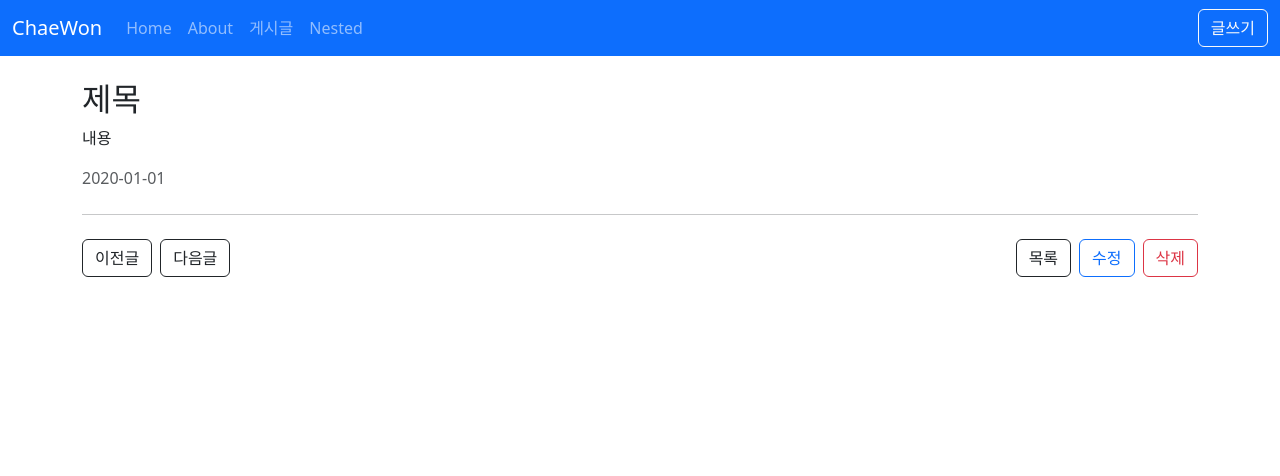
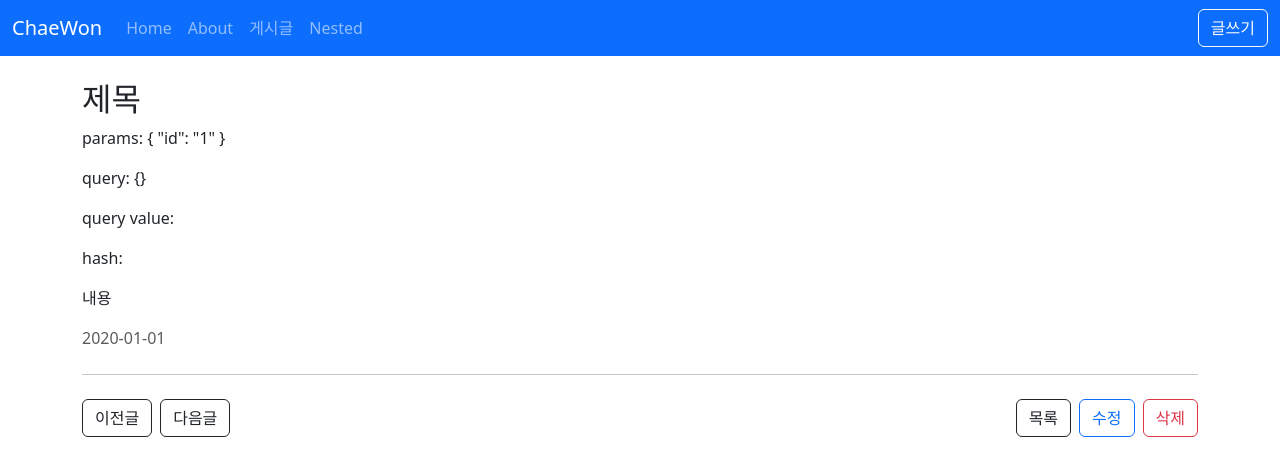
Before and after one commit to lchwon/study_vue3_posts, a Vue app: page /posts/1 in a window 1280 px wide. Shown: the top 476 px of the page. Built offline with nearby package versions, Linux system fonts and the light colour scheme.

Commit message:
페이지 수정

```diff
--- a/src/router/index.js
+++ b/src/router/index.js
@@ -39,9 +39,9 @@ const routes = [
 		component: PostCreateView,
 	},
 
-	// ':id' <- 동적 라우팅이라도하며 여러 개의 URL을 하나의 페이지 컴포넌트에 맵핑하고 싶을때
+	// ':' <- 동적 라우팅이라도하며 여러 개의 URL을 하나의 페이지 컴포넌트에 맵핑하고 싶을때
 	// 표현하는 표현 방식이다.
-	// 이 세미콜론은 파라미터라고 해서 라우트 객체에 params로 받을 수 있다. -> {{ $route.params }}
+	// 이 세미콜론은 파라미터라고해서 라우트 객체에 params로 받을 수 있다. -> {{ $route.params }}
 	{
 		path: '/posts/:id',
 		name: 'PostDetail',
--- a/src/views/posts/PostDetailView.vue
+++ b/src/views/posts/PostDetailView.vue
@@ -1,6 +1,10 @@
 <template>
 	<div>
 		<h2>제목</h2>
+		<p>params: {{ $route.params }}</p>
+		<p>query: {{ $route.query }}</p>
+		<p>query value: {{ $route.query.searchText }}</p>
+		<p>hash: {{ $route.hash }}</p>
 		<p>내용</p>
 		<p class="text-muted">2020-01-01</p>
 		<hr class="my-4" />
```
